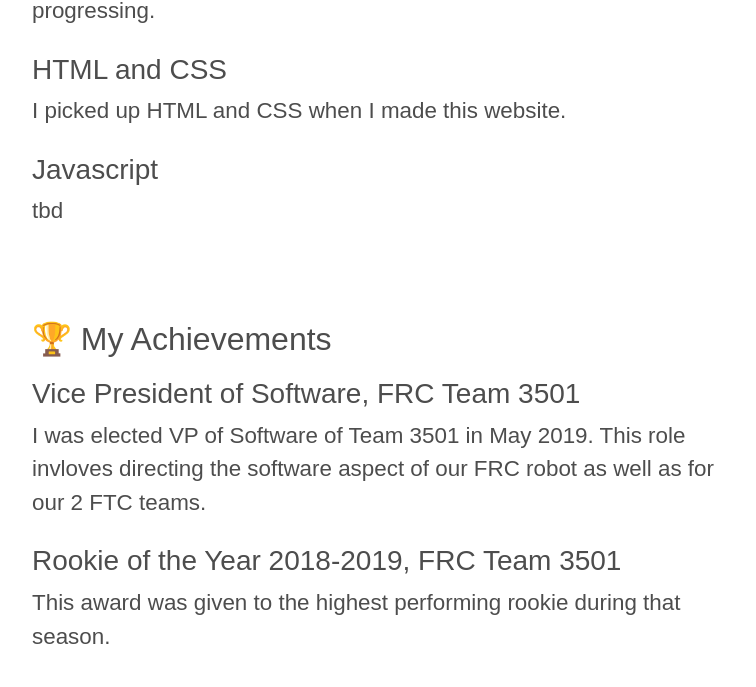
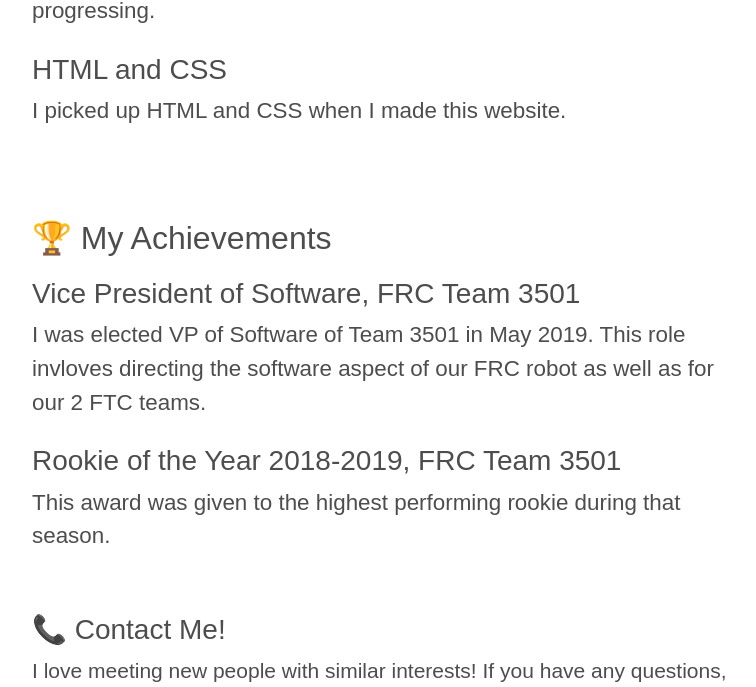
Before and after one commit to dwijenchawra/oldsite, a plain HTML site: page index.html in a window 1280 px wide. Shown: the part 949-1636 px from the top of the page, without its empty margins (256-1012 px from the left). Drawn offline with nearby package versions, Linux system fonts and the light colour scheme; a web font is replaced by a local one.

Commit message:
removes js

```diff
--- a/index.html
+++ b/index.html
@@ -61,8 +61,6 @@
                     <div class="description">I started learning Java my freshman year, and have been steadily progressing.</div>
                     <div class="child">HTML and CSS</div>
                     <div class="description">I picked up HTML and CSS when I made this website.</div>
-                    <div class="child">Javascript</div>
-                    <div class="description">tbd</div>
                 </div>
 
                 <div id="achievements" class="achievements">
```
